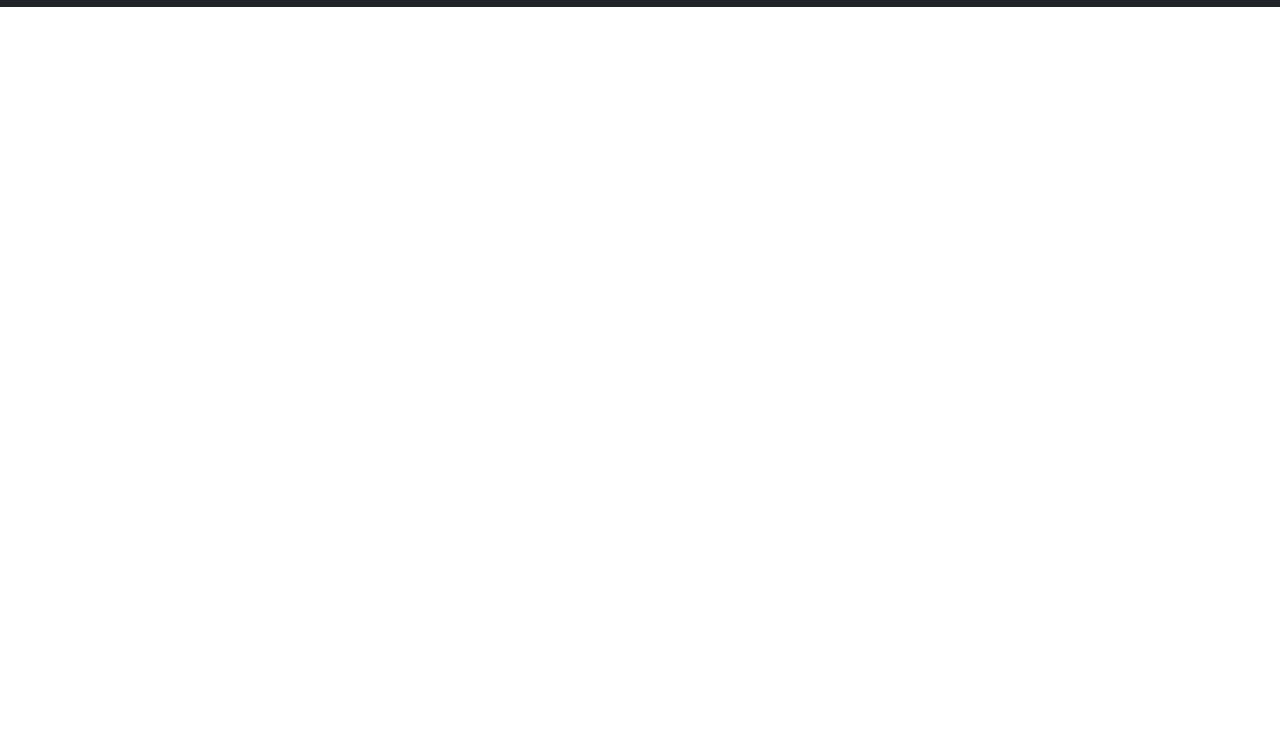
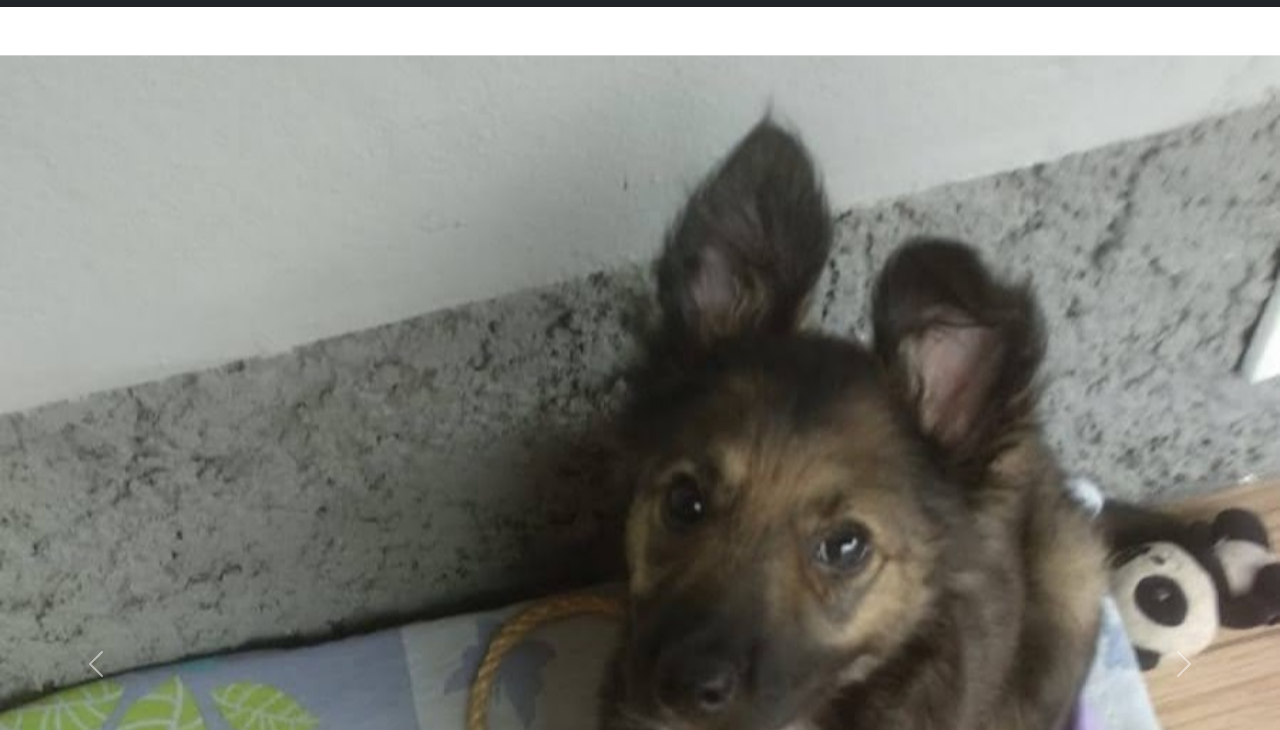
Before and after one commit to RobertoWenceslau/doZero, a plain HTML site: page combootstrap.html in a window 1280 px wide. Shown: the part 372-1102 px from the top of the page. Before the commit the page ends 800 px from the top, so only its background shows below. Drawn offline with nearby package versions, Linux system fonts and the light colour scheme.

Commit message:
com bootstrap

```diff
--- a/combootstrap.html
+++ b/combootstrap.html
@@ -31,6 +31,30 @@
             </div>
         </div>
     </header>
+    <main>
+        <div id="carouselExample" class="carousel slide">
+            <div class="carousel-inner">
+              <div class="carousel-item active">
+                <img src="./img/filhote.jpg" class="d-block w-100" alt="...">
+              </div>
+              <div class="carousel-item">
+                <img src="./img/sansaopixar.jpeg" class="d-block w-100" alt="...">
+              </div>
+              <div class="carousel-item">
+                <img src="./img/sansao.jpg" class="d-block w-100" alt="...">
+              </div>
+            </div>
+            <button class="carousel-control-prev" type="button" data-bs-target="#carouselExample" data-bs-slide="prev">
+              <span class="carousel-control-prev-icon" aria-hidden="true"></span>
+              <span class="visually-hidden">Previous</span>
+            </button>
+            <button class="carousel-control-next" type="button" data-bs-target="#carouselExample" data-bs-slide="next">
+              <span class="carousel-control-next-icon" aria-hidden="true"></span>
+              <span class="visually-hidden">Next</span>
+            </button>
+          </div>
+
+    </main>
 
 </body>
 </html>
```
